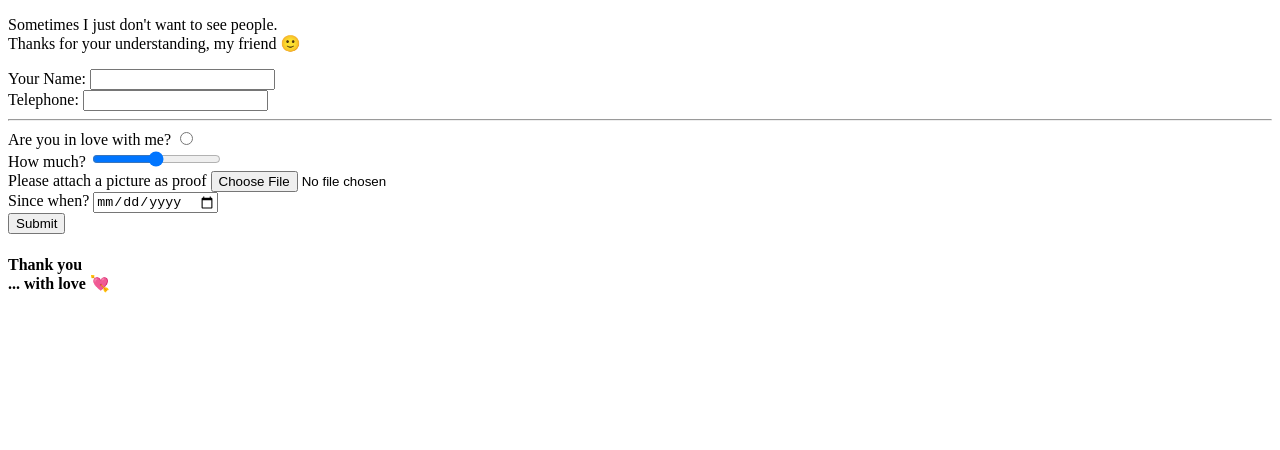
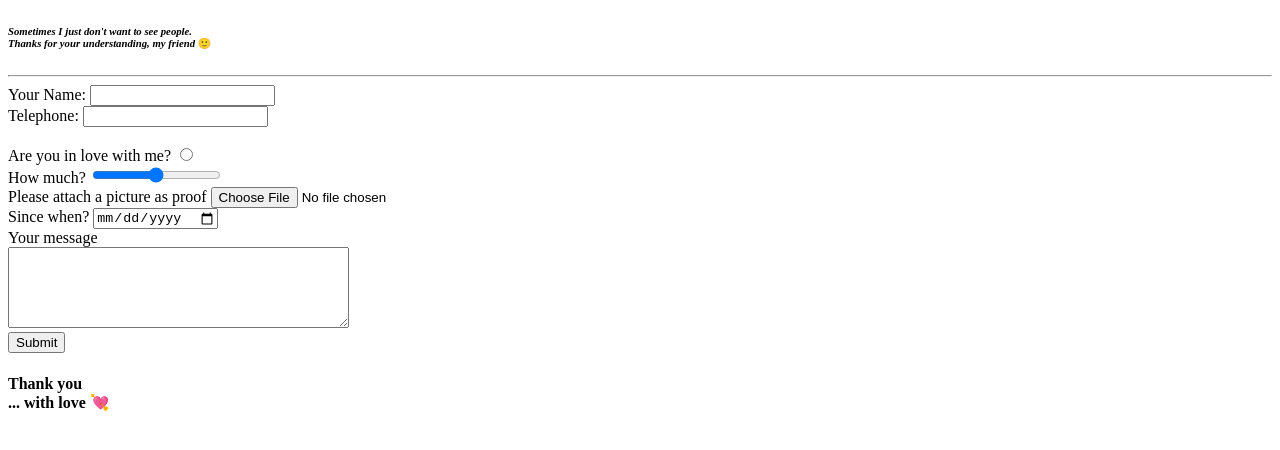
Before and after one commit to vespadini/first-page, a plain HTML site: page Inputs.html in a window 1280 px wide. Drawn offline with Linux system fonts and the light colour scheme.

Commit message:
Updated 2021-05-03 with better questions

```diff
--- a/Inputs.html
+++ b/Inputs.html
@@ -5,13 +5,14 @@
     <title>👉 Contact me 👈</title>
   </head>
   <body>
-    <p>Sometimes I just don't want to see people.<br>Thanks for your understanding, my friend 🙂</p>
+    <h6><em>Sometimes I just don't want to see people.<br>Thanks for your understanding, my friend</em> 🙂</h5>
+    <hr>
     <form name="Get in touch" action="mailto:vespadini.hey@gmail.com" method="post" enctype="text/plain">
       <label>Your Name:</label>
       <input type="text" name="MyName"><br>
       <label>Telephone:</label>
       <input type="tel" name="MyTel" value=""><br>
-      <hr>
+      <br>
       <label>Are you in love with me?</label>
       <input type="radio" name="InLove?" value=""><br>
       <label>How much?</label>
@@ -20,6 +21,8 @@
       <input type="file" name="Proof" value=""><br>
       <label>Since when?</label>
       <input type="date" name="Since" value=""><br>
+      <label>Your message</label><br>
+      <textarea name="name" rows="5" cols="40"></textarea><br>
       <input type="submit" value="Submit">
       <h4>Thank you <br>
       ... with love 💘</h4>
```
